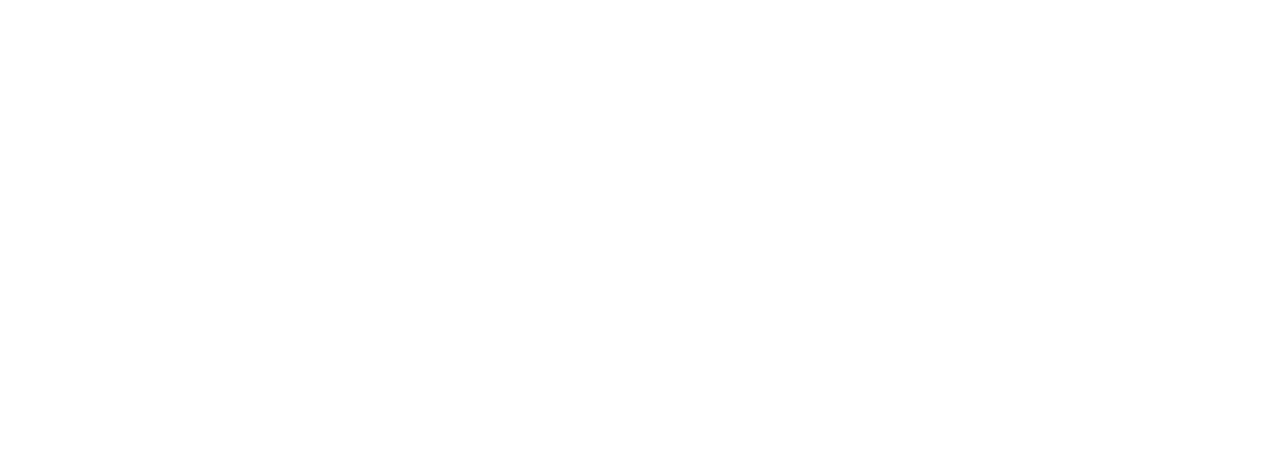
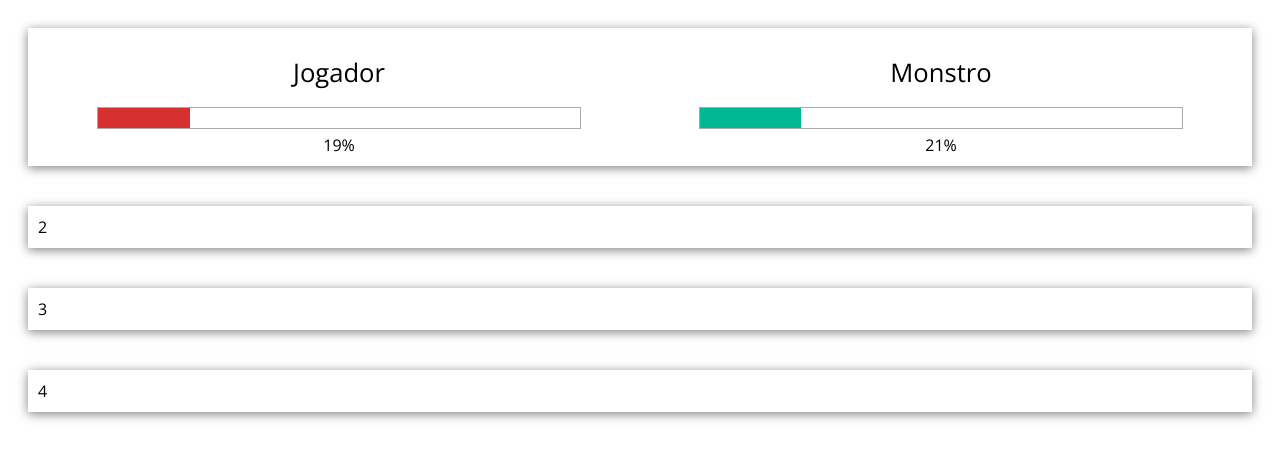
Before and after one commit to gabrielcaiana/O-Matador-de-Monstros, a plain HTML site: page index.html in a window 1280 px wide. Drawn offline with nearby package versions, Linux system fonts and the light colour scheme.

Commit message:
definindo estilos para a lifeBar

```diff
--- a/app.js
+++ b/app.js
@@ -1,7 +1,8 @@
 new Vue ({
     el: '#app',
     data: {
-
+        playerLife: 19, // Life do jogador
+        monsterLife: 21, // Life do Monstro
     },
     computed: {
 
--- a/index.html
+++ b/index.html
@@ -3,16 +3,37 @@
     <head>
         <meta charset="utf-8">
         <title>O Matador de Monstros</title>
-        <link rel="styleshet" href="style.css">
+        <link rel="stylesheet" href="style.css">
         <script src="https://cdn.jsdelivr.net/npm/vue/dist/vue.js"></script>
         <link href="https://fonts.googleapis.com/css?family=Open+Sans:300,400,600,700&display=swap" rel="stylesheet">
     </head>
     <body>
         <div id="app">
-            <div id="score"></div>
-            <div id="status"></div>
-            <div id="buttons"></div>
-            <div id="logs"></div>
+            <div class=" panel scores">
+                <div class="score">
+                    <h1>Jogador</h1>
+                    <div class="life-bar">
+                        <!-- no :class estou dizendo que só será aplicada a classe danger caso o valor de playerLife seja menor que 20 -->
+                        <div class="life"
+                            :class="{danger: playerLife < 20}"
+                            :style="{width: playerLife + '%'}"> <!-- aplicando a largura do elemento playerLife e dizendo para ser tratado como % -->
+                        </div>
+                    </div>
+                    <div>{{ playerLife }}%</div>
+                </div>
+                <div class="score">
+                    <h1>Monstro</h1>
+                    <div class="life-bar">
+                        <div class="life"
+                            :class="{danger: monsterLife < 20}"
+                            :style="{width: monsterLife + '%'}"></div>
+                    </div>
+                    <div>{{ monsterLife }}%</div>
+                </div>
+            </div>
+            <div class=" panel status">2</div>
+            <div class=" panel buttons">3</div>
+            <div class=" panel logs">4</div>
         </div>
 
         <script src="app.js"></script>
--- a/style.css
+++ b/style.css
@@ -11,3 +11,33 @@ html {
     margin: 20px;
     box-shadow: 0 2px 10px rgba(0, 0, 0, 0.5);
 }
+.scores {
+    display: flex;
+}
+.score {
+    flex: 1;
+    display: flex;
+    flex-direction: column;
+    justify-content: center;
+    align-items: center;
+}
+.score h1 {
+    font-weight: 300;
+    font-size: 1.6rem;
+}
+.life-bar {
+    width: 80%;
+    height: 20px;
+    border: 1px solid #AAA;
+    margin-bottom: 5px;
+}
+.life-bar .life {
+    background-color: #00b894;
+    height: 100%;
+    /*display: flex;
+    justify-content: center;*/
+}
+.life-bar .danger {
+    height: 100%;
+    background-color: #d63031;
+}
```
